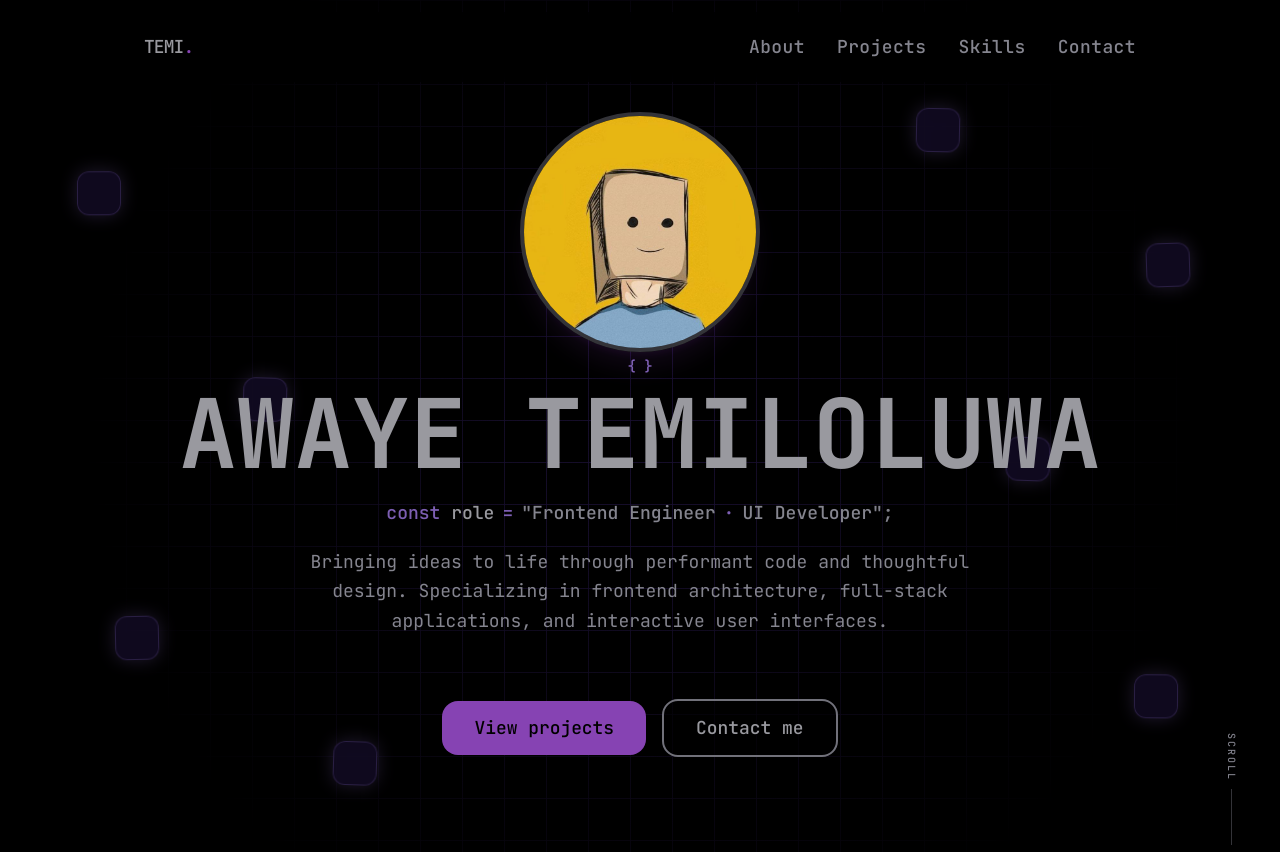
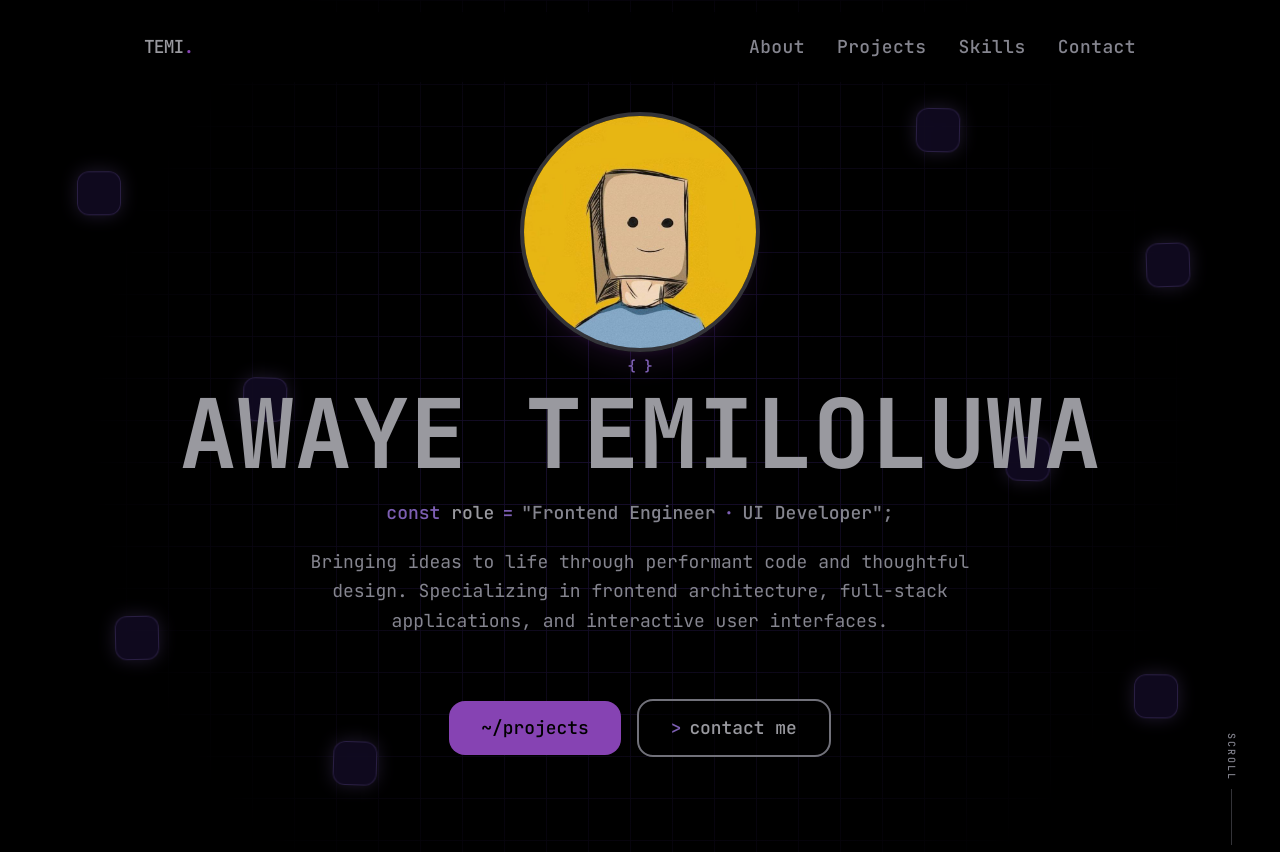
Before and after one commit to Temiawaye/Portfolio, a Next.js app: page / in a window 1280 px wide. Shown: the top 852 px of the page. Built offline with nearby package versions, Linux system fonts and the light colour scheme; some icons are missing.

Commit message:
style(hero): format CTA labels as code

```diff
--- a/components/herosecton.tsx
+++ b/components/herosecton.tsx
@@ -168,17 +168,21 @@ export default function HeroSection() {
             >
                 <button
                     type="button"
+                    aria-label="Projects"
                     onClick={() => document.getElementById('projects')?.scrollIntoView({ behavior: 'smooth' })}
                     className="inline-flex min-h-12 items-center justify-center rounded-2xl bg-button px-6 py-3 text-base font-medium text-button-text transition-[background-color,transform] hover:bg-button-hover active:scale-[0.98] active:bg-button-active focus-visible:outline-2 focus-visible:outline-offset-3 focus-visible:outline-electric-lavender sm:px-8"
                 >
-                    View projects
+                    <span aria-hidden="true">~/</span>
+                    <span>projects</span>
                 </button>
                 <button
                     type="button"
+                    aria-label="Contact me"
                     onClick={() => document.getElementById('contact')?.scrollIntoView({ behavior: 'smooth' })}
                     className="inline-flex min-h-12 items-center justify-center rounded-2xl border-2 border-border-control bg-bg-primary/60 px-6 py-3 text-base font-medium text-text-primary transition-[background-color,border-color,transform] hover:border-accent-hover hover:bg-bg-secondary active:scale-[0.98] active:border-accent-active focus-visible:outline-2 focus-visible:outline-offset-3 focus-visible:outline-electric-lavender sm:px-8"
                 >
-                    Contact me
+                    <span className="mr-2 text-electric-lavender" aria-hidden="true">{">"}</span>
+                    <span>contact me</span>
                 </button>
             </motion.div>
 
```
